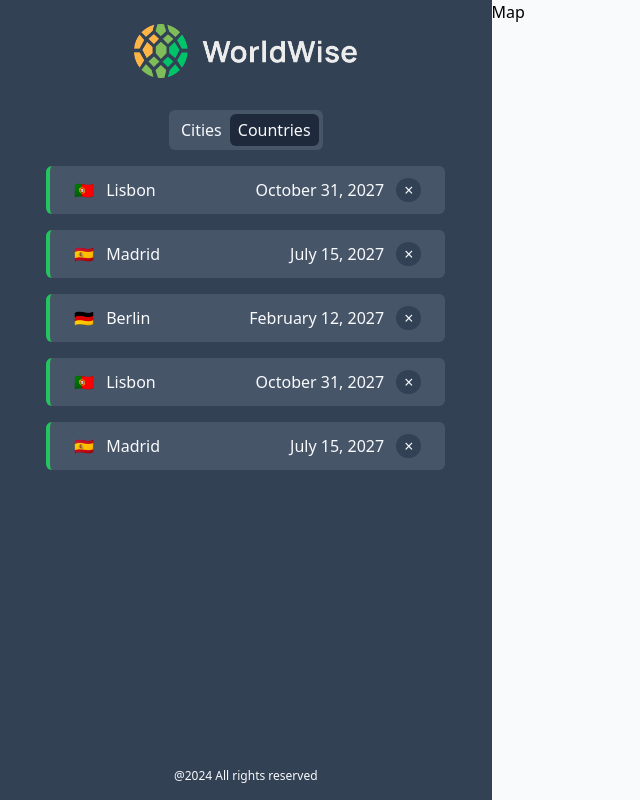
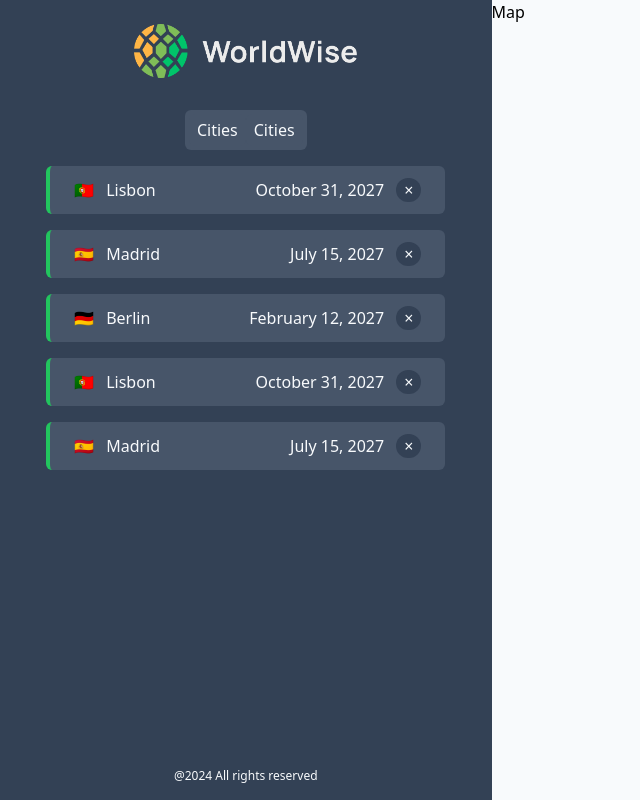
Before and after one commit to Rahulkaradwal/react-type, a React (Vite) app in the folder worldwise/: page /app in a window 1280 px wide. Shown: the whole page, without its empty margins (0-640 px from the left). Built offline with nearby package versions, Linux system fonts and the light colour scheme; data requests are answered from the project's data file.

Commit message:
fix: conditional rendering of navitems

```diff
--- a/worldwise/src/App.tsx
+++ b/worldwise/src/App.tsx
@@ -52,14 +52,18 @@ const App: FC = (): ReactElement => {
     <div className="overflow-hidden h-screen ">
       <BrowserRouter>
         <Routes>
-          <Route path="/" element={<Homepage />} />
+          <Route index element={<Homepage />} />
           <Route path="/app" element={<AppLayout />}>
             <Route
               index
               element={<City data={data} isLoading={isLoading} error={error} />}
             />
+            <Route
+              path="city"
+              element={<City data={data} isLoading={isLoading} error={error} />}
+            />
             <Route path="city/:id" element={<CityDetail data={data} />} />
-            <Route path="country/:id" element={<Country data={data} />} />
+            <Route path="country" element={<Country data={data} />} />
           </Route>
           <Route path="/login" element={<Login />} />
           <Route path="/product" element={<Product />} />
--- a/worldwise/src/components/ui/NavItems.tsx
+++ b/worldwise/src/components/ui/NavItems.tsx
@@ -1,15 +1,26 @@
 import { FC, ReactElement } from "react";
-import { Link } from "react-router-dom";
+import { NavLink } from "react-router-dom";
 
 export const NavItems: FC = (): ReactElement => {
   return (
     <nav className="flex py-1 px-1 w-fit text-slate-50 bg-slate-600  rounded-md  ">
-      <span className="bg-slate-600 px-2 py-1  rounded-md ">
-        <Link to="cities">Cities</Link>
-      </span>
-      <span className=" py-1 bg-slate-800  rounded-md px-2">
-        <Link to="countries ">Countries</Link>
-      </span>
+      <NavLink
+        className={({ isActive }) =>
+          `px-2 py-1 rounded-md ${isActive ? "bg-slate-800" : "bg-slate-600"}`
+        }
+        to="city"
+      >
+        Cities
+      </NavLink>
+
+      <NavLink
+        className={({ isActive }) =>
+          `px-2 py-1 rounded-md ${isActive ? "bg-slate-800" : "bg-slate-600"}`
+        }
+        to="country"
+      >
+        Cities
+      </NavLink>
     </nav>
   );
 };
--- a/worldwise/src/pages/AppLayout.tsx
+++ b/worldwise/src/pages/AppLayout.tsx
@@ -10,8 +10,3 @@ export const AppLayout: FC = (): ReactElement => {
     </main>
   );
 };
-
-// {isLoading && <Loader />}
-//       {!isLoading && error && <Error message={error} />}
-//       {!isLoading && !error && data.length > 0 && <SideBarMain data={data} />}
-//       {!isLoading && !error && data.length === 0 && <p>No data available.</p>}
```
